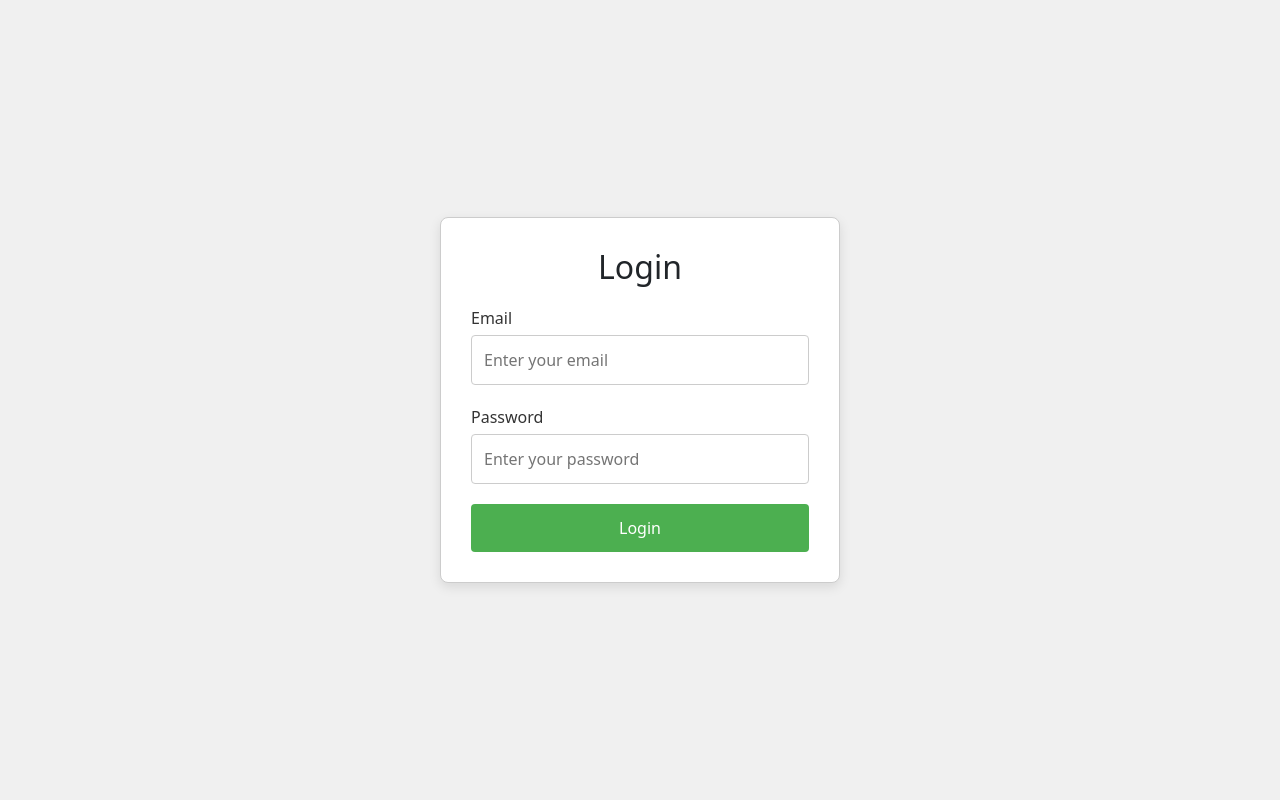
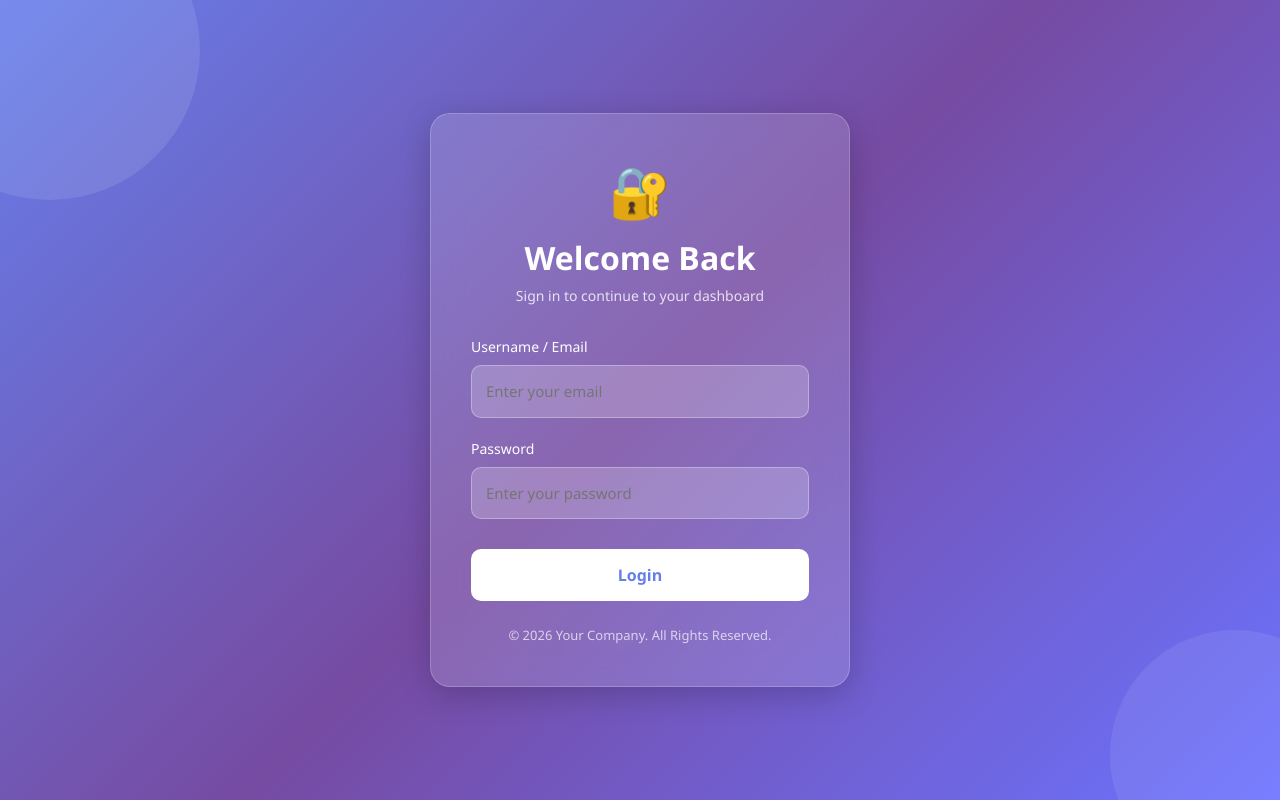
Before and after one commit to SandeepArukolu/ReactOpensourceProjectForntend, a React (Create React App) app: page / in a window 1280 px wide. Built offline with nearby package versions, Linux system fonts and the light colour scheme; no server answers.

Commit message:
UI design changed

```diff
--- a/package.json
+++ b/package.json
@@ -12,6 +12,7 @@
     "lucide-react": "^0.475.0",
     "react": "^19.0.0",
     "react-dom": "^19.0.0",
+    "react-icons": "^5.7.0",
     "react-router-dom": "^7.2.0",
     "react-scripts": "5.0.1",
     "reactstrap": "^9.2.3",
--- a/src/Components/Login.js
+++ b/src/Components/Login.js
@@ -1,114 +1,205 @@
-import React, { useState } from 'react';
-import axios from 'axios';
+import React, { useState } from "react";
+import axios from "axios";
 import { useNavigate } from "react-router-dom";
-import Loader from './Loader/Loader';
+import Loader from "./Loader/Loader";
 
-function Login({setAuth}) {
-  // State to hold form data
-  const [Username, setEmail] = useState('');
-  const [Password, setPassword] = useState('');
-  const [error, setError] = useState('');
+function Login({ setAuth }) {
+  const [Username, setEmail] = useState("");
+  const [Password, setPassword] = useState("");
+  const [error, setError] = useState("");
   const [loading, setLoading] = useState(false);
+
   const navigate = useNavigate();
 
-  // Handle form submission
   const handleSubmit = async (e) => {
-    debugger
+    e.preventDefault();
     setLoading(true);
-    e.preventDefault();
 
-    // Basic validation (just an example)
-    if (Username !="" || Password != "") {
+    if (Username !== "" && Password !== "") {
       const API_BASE_URL = process.env.REACT_APP_API_URL;
+
       try {
-        const response = await axios.post(`${API_BASE_URL}/api/Test/login`, {Username,Password}, {
+        const response = await axios.post(
+          `${API_BASE_URL}/api/Test/login`,
+          {
+            Username,
+            Password,
+          },
+          {
             headers: {
               "Content-Type": "application/json",
             },
-        });
-        debugger
+          }
+        );
+
+        localStorage.setItem("token", response.data.token);
+
+        setAuth(true);
         setLoading(false);
-        localStorage.setItem('token',  response.data.token);
-        console.log(response);
-        setAuth(true);
         navigate("/dashboard");
+      } catch (error) {
+        setLoading(false);
+        setError(
+          error.response?.data?.message ||
+            "Invalid username or password"
+        );
       }
-    catch (error) {
-        throw error.response ? error.response.data : new Error("Network Error");
+    } else {
+      setLoading(false);
+      setError("Please enter Username and Password");
     }
-    // Reset the form
-    setEmail('');
-    setPassword('');
-    setError('');
   };
-};
+
   const styles = {
     pageContainer: {
-      display: 'flex',
-      justifyContent: 'center',
-      alignItems: 'center',
-      height: '100vh',
-      backgroundColor: '#f0f0f0',
+      minHeight: "100vh",
+      display: "flex",
+      justifyContent: "center",
+      alignItems: "center",
+      background:
+        "linear-gradient(135deg, #667eea 0%, #764ba2 50%, #6B73FF 100%)",
+      fontFamily: "Segoe UI, sans-serif",
+      padding: "20px",
+      position: "relative",
+      overflow: "hidden",
     },
+
+    backgroundCircle1: {
+      position: "absolute",
+      width: "300px",
+      height: "300px",
+      borderRadius: "50%",
+      background: "rgba(255,255,255,0.1)",
+      top: "-100px",
+      left: "-100px",
+    },
+
+    backgroundCircle2: {
+      position: "absolute",
+      width: "250px",
+      height: "250px",
+      borderRadius: "50%",
+      background: "rgba(255,255,255,0.08)",
+      bottom: "-80px",
+      right: "-80px",
+    },
+
     formContainer: {
-      width: '400px',
-      padding: '30px',
-      border: '1px solid #ccc',
-      borderRadius: '8px',
-      boxShadow: '0 4px 12px rgba(0, 0, 0, 0.1)',
-      backgroundColor: '#fff',
+      width: "100%",
+      maxWidth: "420px",
+      padding: "40px",
+      borderRadius: "20px",
+      background: "rgba(255,255,255,0.15)",
+      backdropFilter: "blur(15px)",
+      WebkitBackdropFilter: "blur(15px)",
+      border: "1px solid rgba(255,255,255,0.2)",
+      boxShadow: "0 8px 32px rgba(0,0,0,0.2)",
+      color: "#fff",
+      zIndex: 2,
     },
+
+    logo: {
+      textAlign: "center",
+      fontSize: "50px",
+      marginBottom: "10px",
+    },
+
     heading: {
-      textAlign: 'center',
-      marginBottom: '20px',
+      textAlign: "center",
+      marginBottom: "8px",
+      fontSize: "32px",
+      fontWeight: "700",
+      color: "#fff",
     },
+
+    subHeading: {
+      textAlign: "center",
+      marginBottom: "30px",
+      color: "rgba(255,255,255,0.8)",
+      fontSize: "14px",
+    },
+
     form: {
-      display: 'flex',
-      flexDirection: 'column',
+      display: "flex",
+      flexDirection: "column",
     },
+
     inputContainer: {
-      marginBottom: '20px',
+      marginBottom: "20px",
     },
+
     label: {
-      marginBottom: '5px',
-      fontSize: '16px',
-      color: '#333',
+      display: "block",
+      marginBottom: "8px",
+      color: "#fff",
+      fontSize: "14px",
+      fontWeight: "500",
     },
+
     input: {
-      width: '100%',
-      padding: '12px',
-      border: '1px solid #ccc',
-      borderRadius: '4px',
-      fontSize: '16px',
+      width: "100%",
+      padding: "14px",
+      borderRadius: "10px",
+      border: "1px solid rgba(255,255,255,0.3)",
+      background: "rgba(255,255,255,0.2)",
+      color: "#fff",
+      fontSize: "15px",
+      outline: "none",
+      boxSizing: "border-box",
     },
+
     button: {
-      padding: '12px',
-      border: 'none',
-      backgroundColor: '#4CAF50',
-      color: 'white',
-      fontSize: '16px',
-      borderRadius: '4px',
-      cursor: 'pointer',
+      padding: "14px",
+      borderRadius: "10px",
+      border: "none",
+      background: "#ffffff",
+      color: "#667eea",
+      fontSize: "16px",
+      fontWeight: "700",
+      cursor: "pointer",
+      transition: "all 0.3s ease",
+      marginTop: "10px",
     },
+
     error: {
-      color: 'red',
-      fontSize: '14px',
-      marginBottom: '15px',
-      textAlign: 'center',
+      background: "rgba(255,0,0,0.15)",
+      border: "1px solid rgba(255,0,0,0.3)",
+      padding: "10px",
+      borderRadius: "8px",
+      marginBottom: "15px",
+      textAlign: "center",
+      color: "#fff",
+    },
+
+    footer: {
+      marginTop: "25px",
+      textAlign: "center",
+      color: "rgba(255,255,255,0.7)",
+      fontSize: "13px",
     },
   };
 
   return (
     <div style={styles.pageContainer}>
+      <div style={styles.backgroundCircle1}></div>
+      <div style={styles.backgroundCircle2}></div>
+
       <div style={styles.formContainer}>
-        <h2 style={styles.heading}>Login</h2>
-        {error && <p style={styles.error}>{error}</p>}
+        <div style={styles.logo}>🔐</div>
+
+        <h2 style={styles.heading}>Welcome Back</h2>
+
+        <p style={styles.subHeading}>
+          Sign in to continue to your dashboard
+        </p>
+
+        {error && <div style={styles.error}>{error}</div>}
+
         <form onSubmit={handleSubmit} style={styles.form}>
           <div style={styles.inputContainer}>
-            <label htmlFor="email" style={styles.label}>Email</label>
+            <label style={styles.label}>Username / Email</label>
             <input
               type="email"
-              id="email"
               placeholder="Enter your email"
               value={Username}
               onChange={(e) => setEmail(e.target.value)}
@@ -116,11 +207,11 @@ return (
               required
             />
           </div>
+
           <div style={styles.inputContainer}>
-            <label htmlFor="password" style={styles.label}>Password</label>
+            <label style={styles.label}>Password</label>
             <input
               type="password"
-              id="password"
               placeholder="Enter your password"
               value={Password}
               onChange={(e) => setPassword(e.target.value)}
@@ -128,16 +219,31 @@ return (
               required
             />
           </div>
-          <button type="submit" style={styles.button}>
+
+          <button
+            type="submit"
+            style={styles.button}
+            onMouseOver={(e) => {
+              e.target.style.background = "#f3f4f6";
+              e.target.style.transform = "translateY(-2px)";
+            }}
+            onMouseOut={(e) => {
+              e.target.style.background = "#ffffff";
+              e.target.style.transform = "translateY(0px)";
+            }}
+          >
             Login
           </button>
         </form>
+
+        <div style={styles.footer}>
+          © 2026 Your Company. All Rights Reserved.
         </div>
-      {loading ? <Loader /> : <div></div>}
+      </div>
+
+      {loading && <Loader />}
     </div>
   );
-
-
 }
 
-export default Login
+export default Login;
--- a/src/Components/Sidebar.js
+++ b/src/Components/Sidebar.js
@@ -1,29 +1,187 @@
-
-import { Link } from "react-router-dom";
+import React from "react";
+import { NavLink, useNavigate } from "react-router-dom";
 
 const Sidebar = () => {
+  const navigate = useNavigate();
+
+  const logout = () => {
+    localStorage.removeItem("token");
+    navigate("/");
+  };
+
+  const styles = {
+    sidebar: {
+      width: "280px",
+      height: "100vh",
+      background: "linear-gradient(180deg, #1e293b 0%, #0f172a 100%)",
+      color: "#fff",
+      display: "flex",
+      flexDirection: "column",
+      boxShadow: "4px 0 20px rgba(0,0,0,0.15)",
+    },
+
+    logoContainer: {
+      padding: "25px",
+      borderBottom: "1px solid rgba(255,255,255,0.1)",
+      textAlign: "center",
+    },
+
+    logo: {
+      fontSize: "28px",
+      marginBottom: "10px",
+    },
+
+    companyName: {
+      fontSize: "20px",
+      fontWeight: "700",
+      color: "#fff",
+    },
+
+    menuContainer: {
+      flex: 1,
+      padding: "20px 15px",
+    },
+
+    menuItem: {
+      display: "flex",
+      alignItems: "center",
+      gap: "12px",
+      padding: "14px 18px",
+      marginBottom: "10px",
+      textDecoration: "none",
+      color: "#cbd5e1",
+      borderRadius: "12px",
+      transition: "all 0.3s ease",
+      fontSize: "15px",
+      fontWeight: "500",
+    },
+
+    logoutContainer: {
+      padding: "20px",
+      borderTop: "1px solid rgba(255,255,255,0.1)",
+    },
+
+    logoutBtn: {
+      width: "100%",
+      padding: "12px",
+      border: "none",
+      borderRadius: "12px",
+      background: "#ef4444",
+      color: "#fff",
+      cursor: "pointer",
+      fontSize: "15px",
+      fontWeight: "600",
+    },
+
+    profile: {
+      padding: "20px",
+      borderTop: "1px solid rgba(255,255,255,0.1)",
+      display: "flex",
+      alignItems: "center",
+      gap: "12px",
+    },
+
+    avatar: {
+      width: "45px",
+      height: "45px",
+      borderRadius: "50%",
+      background: "#6366f1",
+      display: "flex",
+      alignItems: "center",
+      justifyContent: "center",
+      fontWeight: "bold",
+      fontSize: "18px",
+    },
+  };
+
+  const activeStyle = {
+    background: "#4f46e5",
+    color: "#fff",
+    boxShadow: "0 4px 15px rgba(79,70,229,0.4)",
+  };
+
   return (
-    <div className="w-64 h-screen bg-gray-900 text-white p-5">
-      <ul>
-        <li className="mb-2">
-          <Link to="/dashboard" className="hover:text-gray-400">Home</Link>
-        </li>
-        <li className="mb-2">
-          <Link to="/profile" className="hover:text-gray-400">Profile</Link>
-        </li>
-        <li className="mb-2">
-          <Link to="/settings" className="hover:text-gray-400">Settings</Link>
-        </li>
-        <li className="mb-2">
-          <Link to="/components/invoice" className="hover:text-gray-400">Download Invoice</Link>
-        </li>
-        <li className="mb-2">
-          <Link to="/components/product/productList" className="hover:text-gray-400">Items</Link>
-        </li>
-        {/* <li className="mb-2">
-          <Link to="/components/addItem/insertItem" className="hover:text-gray-400">Add Item</Link>
-        </li> */}
-      </ul>
+    <div style={styles.sidebar}>
+      <div style={styles.logoContainer}>
+        <div style={styles.logo}>🚀</div>
+        <div style={styles.companyName}>Admin Portal</div>
+      </div>
+
+      <div style={styles.menuContainer}>
+        <NavLink
+          to="/dashboard"
+          style={({ isActive }) => ({
+            ...styles.menuItem,
+            ...(isActive ? activeStyle : {}),
+          })}
+        >
+          🏠 Home
+        </NavLink>
+
+        <NavLink
+          to="/profile"
+          style={({ isActive }) => ({
+            ...styles.menuItem,
+            ...(isActive ? activeStyle : {}),
+          })}
+        >
+          👤 Profile
+        </NavLink>
+
+        <NavLink
+          to="/settings"
+          style={({ isActive }) => ({
+            ...styles.menuItem,
+            ...(isActive ? activeStyle : {}),
+          })}
+        >
+          ⚙️ Settings
+        </NavLink>
+
+        <NavLink
+          to="/components/invoice"
+          style={({ isActive }) => ({
+            ...styles.menuItem,
+            ...(isActive ? activeStyle : {}),
+          })}
+        >
+          📄 Download Invoice
+        </NavLink>
+
+        <NavLink
+          to="/components/product/productList"
+          style={({ isActive }) => ({
+            ...styles.menuItem,
+            ...(isActive ? activeStyle : {}),
+          })}
+        >
+          📦 Items
+        </NavLink>
+      </div>
+
+      <div style={styles.profile}>
+        <div style={styles.avatar}>S</div>
+        <div>
+          <div style={{ fontWeight: "600" }}>Sincere</div>
+          <div
+            style={{
+              fontSize: "12px",
+              color: "#94a3b8",
+            }}
+          >
+            Software Developer
+          </div>
+        </div>
+      </div>
+
+      <div style={styles.logoutContainer}>
+        <button
+          style={styles.logoutBtn}
+          onClick={logout}
+        >
+          Logout
+        </button>
+      </div>
     </div>
   );
 };
```
Also changed, not shown: src/Components/Dashboard.js (+95 -4 lines), 1 other file (tests, documents, lock files or other folders). Lines whose indentation alone changed are shown as unchanged.
